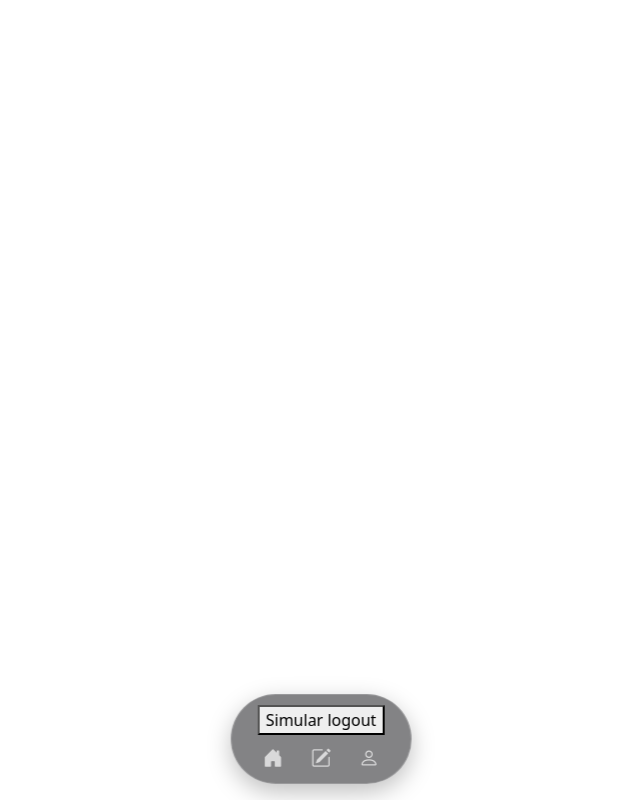
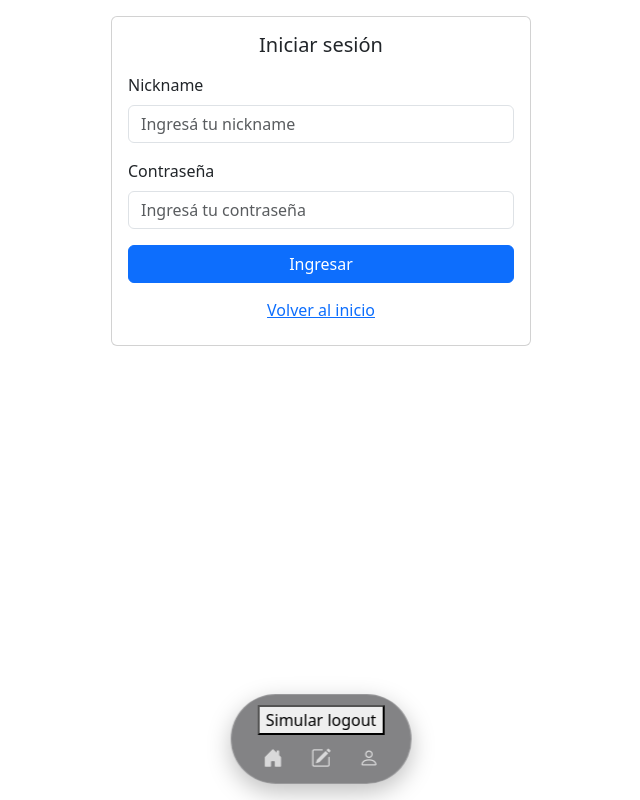
Before and after one commit to Goty-s/unahur-anti-social-net, a React (Vite) app: page /register in a window 1280 px wide. Shown: the whole page, without its empty margins (319-959 px from the left). Built offline with nearby package versions, Linux system fonts and the light colour scheme.

Commit message:
Se agrego el formulario de login

```diff
--- a/src/components/LoginForm.tsx
+++ b/src/components/LoginForm.tsx
@@ -1,29 +1,62 @@
+import { useState , type SyntheticEvent } from "react";
+import { Alert, Button, Card, Container, Form } from "react-bootstrap";
+import { Navigate, useNavigate } from "react-router-dom";
+import { useAuth } from "../context/usuarioContext";
 
-import { useContext } from "react";
-import { useNavigate } from "react-router-dom"
-import { useState } from "react";
+export function LoginForm() {
+  const navigate = useNavigate();
+  const { login, isAuthenticated } = useAuth();
 
-function LoginForm() {
+  const [nickName, setNickname] = useState("");
+  const [password, setPassword] = useState("");
+
+  const [error, setError] = useState("");
+
+  async function handleSubmit(event: SyntheticEvent<HTMLFormElement>) {
+    event.preventDefault();
+    const loginOk = await login({
+      nickName,
+      password,
+    });
+
+    if (loginOk) {
+      setError("");
+      navigate("/profile");
+    } else {
+      setError("Email o contraseña incorrectos");
+    }
+  }
+
+    if (isAuthenticated) {
+      return <Navigate to="/profile" replace />;
+  }
+
   return (
-    <div>
-      <h1>Formulario de login</h1>
-    </div>
-  )
+    <Container>
+      <Card className="mx-auto" style={{ maxWidth: "420px" }}>
+        <Card.Body>
+          <Card.Title className="mb-3 text-center">Iniciar sesión</Card.Title>
+          {error && <Alert variant="danger">{error}</Alert>}
+          <Form onSubmit={handleSubmit}>
+            <Form.Group className="mb-3">
+              <Form.Label>Nickname</Form.Label>
+              <Form.Control type="text"placeholder="Ingresá tu nickname" value={nickName} onChange={(event) => setNickname(event.target.value)}/>
+            </Form.Group>
+            <Form.Group className="mb-3">
+              <Form.Label>Contraseña</Form.Label>
+              <Form.Control type="password" placeholder="Ingresá tu contraseña" value={password} onChange={(event) => setPassword(event.target.value)}/>
+            </Form.Group>
+            <Button type="submit" className="w-100">
+              Ingresar
+            </Button>
+            <Button type="button" variant="link" className="w-100 mt-2" onClick={() => navigate("/")}>
+              Volver al inicio
+            </Button>
+          </Form>
+        </Card.Body>
+      </Card>
+    </Container>
+  );
 }
 
-export default LoginForm
-
-/*
-    AGREGAR CUANDO SE HAGA EL FORMULARIO
-
-
-
-  function handleSubmit(e) {
-    e.preventDefault();
-    const newErrors = validateForm();
-    setErrors(newErrors);
-    if (Object.keys(newErrors).length === 0) {
-      navigate(`/Profile/${elUsuario.id de GET /users/:id}`);
-    }
-    -Toby
-*/
+export default LoginForm;
--- /dev/null
+++ b/src/context/usuarioContext.tsx
@@ -0,0 +1,74 @@
+import { createContext, useContext, useState } from "react";
+import type { UsuarioContextType, LoginData } from "../types/usuarioContext";
+import type { User } from "../types/Post.interface";
+import { getUsers } from "../services/api";
+
+const usuarioContext = createContext<UsuarioContextType | undefined>(undefined);
+
+export function AuthProvider({ children }: { children: React.ReactNode }) {
+  const [user, setUser] = useState<User | null>(() => {
+    const usuarioGuardado = localStorage.getItem("user");
+    if (usuarioGuardado) {
+      try {
+        return JSON.parse(usuarioGuardado) as User;
+      } catch {
+        return null;
+      }
+    }
+    return null;
+  });
+
+async function login(data: LoginData): Promise<boolean> {
+  try {
+    const usuarios = await getUsers();
+
+    console.log("Usuarios recibidos de la API:", usuarios);
+
+    const usuarioEncontrado = usuarios.find(
+      (usuario) => usuario.nickName === data.nickName
+    );
+
+    console.log("Usuario encontrado:", usuarioEncontrado);
+
+    if (!usuarioEncontrado || data.password !== "123456") {
+      return false;
+    }
+
+    setUser(usuarioEncontrado);
+    localStorage.setItem("user", JSON.stringify(usuarioEncontrado));
+    return true;
+
+  } catch (error) {
+    console.error("Error al consultar la API:", error);
+    return false;
+  }
+}
+
+  function logout() {
+    setUser(null);
+    localStorage.removeItem("user");
+  }
+
+  const value: UsuarioContextType = {
+    user,
+    isAuthenticated: user !== null,
+    login,
+    logout,
+  };
+
+  return (
+    <usuarioContext.Provider value={value}>
+      {children}
+    </usuarioContext.Provider>
+  );
+}
+
+export function useAuth() {
+  const context = useContext(usuarioContext);
+
+  if (context === undefined) {
+    throw new Error("useAuth debe usarse dentro de un AuthProvider");
+  }
+
+  return context;
+}
--- a/src/main.tsx
+++ b/src/main.tsx
@@ -5,12 +5,15 @@ import { BrowserRouter } from 'react-router-dom'
 import "bootstrap/dist/css/bootstrap.min.css"
 import "bootstrap-icons/font/bootstrap-icons.css";
 import "./App.css"
+import { AuthProvider } from './context/usuarioContext.tsx'
 
 
 createRoot(document.getElementById('root')!).render(
   <StrictMode>
     <BrowserRouter>
-      <App />
+      <AuthProvider>
+        <App />
+      </AuthProvider>
     </BrowserRouter>
   </StrictMode>,
 )
--- a/src/pages/Register.tsx
+++ b/src/pages/Register.tsx
@@ -1,7 +1,9 @@
+import { LoginForm } from "../components"
+
 function Register() {
   return (
     <div>
-
+      <LoginForm/>
     </div>
   )
 }
```
Also changed, not shown: src/types/UsuarioContext.ts (added, +13 -0 lines).
